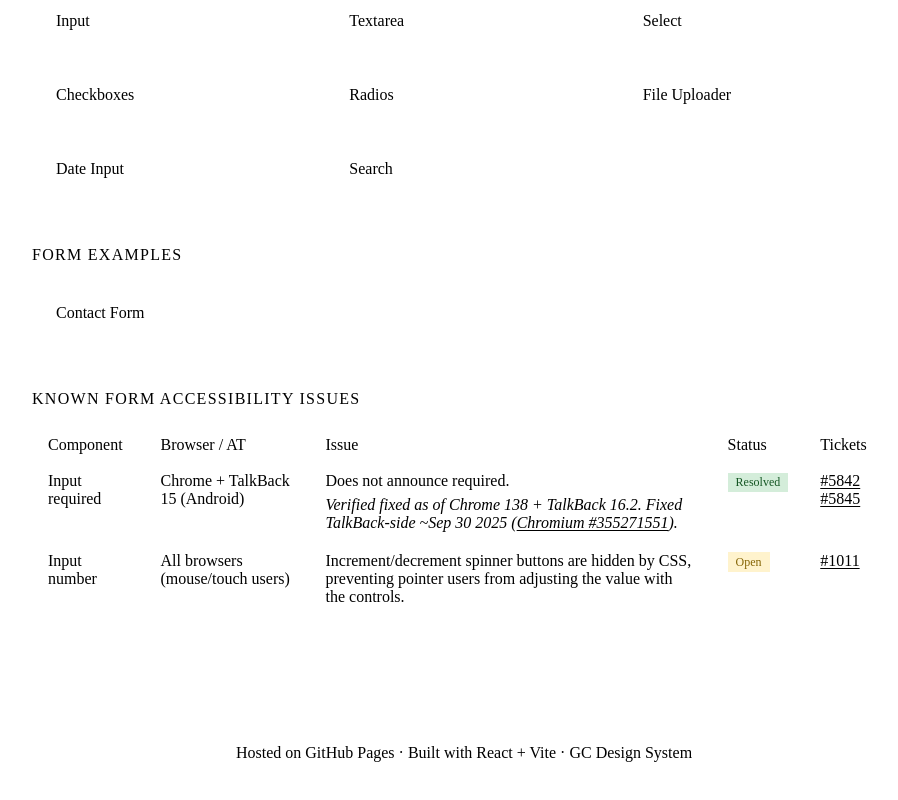
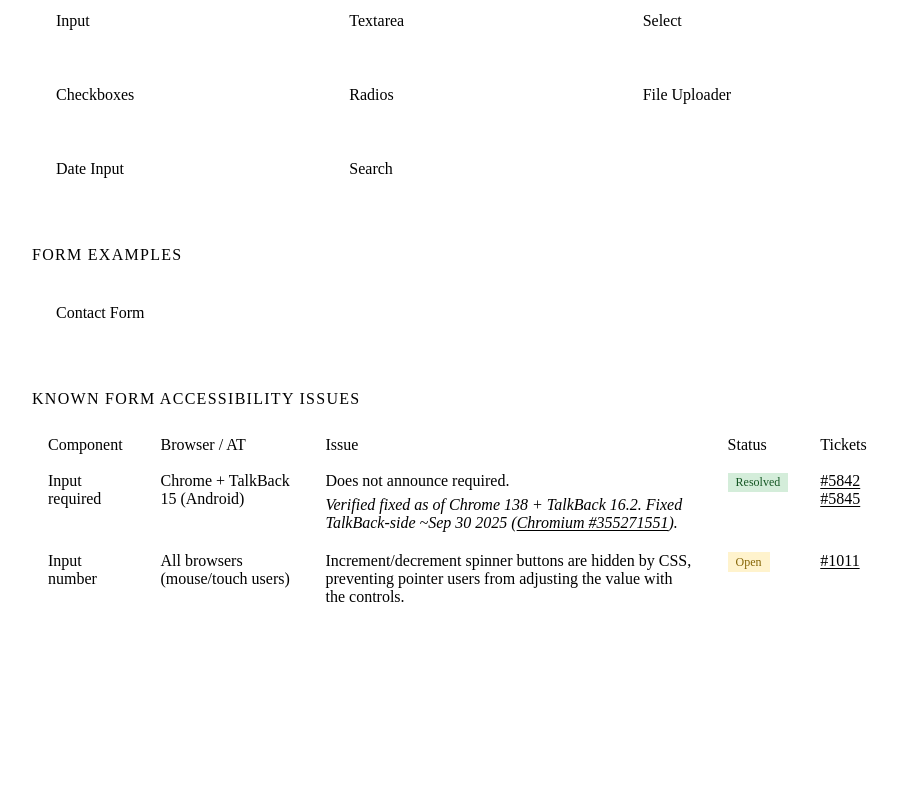
Before and after one commit to thiessenp-cds/design-system-test, a React (Vite) app: page / in a window 1280 px wide. Shown: the part 198-998 px from the top of the page, without its empty margins (176-1074 px from the left). After the commit the page ends 902 px from the top, so only its background shows below. Built offline with nearby package versions, Linux system fonts and the light colour scheme.

Commit message:
remove footer

```diff
--- a/src/App.jsx
+++ b/src/App.jsx
@@ -59,9 +59,9 @@ function HomePage() {
         <KnownIssuesTable />
       </main>
 
-      <footer className="site-footer">
+      {/* <footer className="site-footer">
         <p>Hosted on GitHub Pages · Built with React + Vite · GC Design System</p>
-      </footer>
+      </footer> */}
     </div>
   )
 }
```
